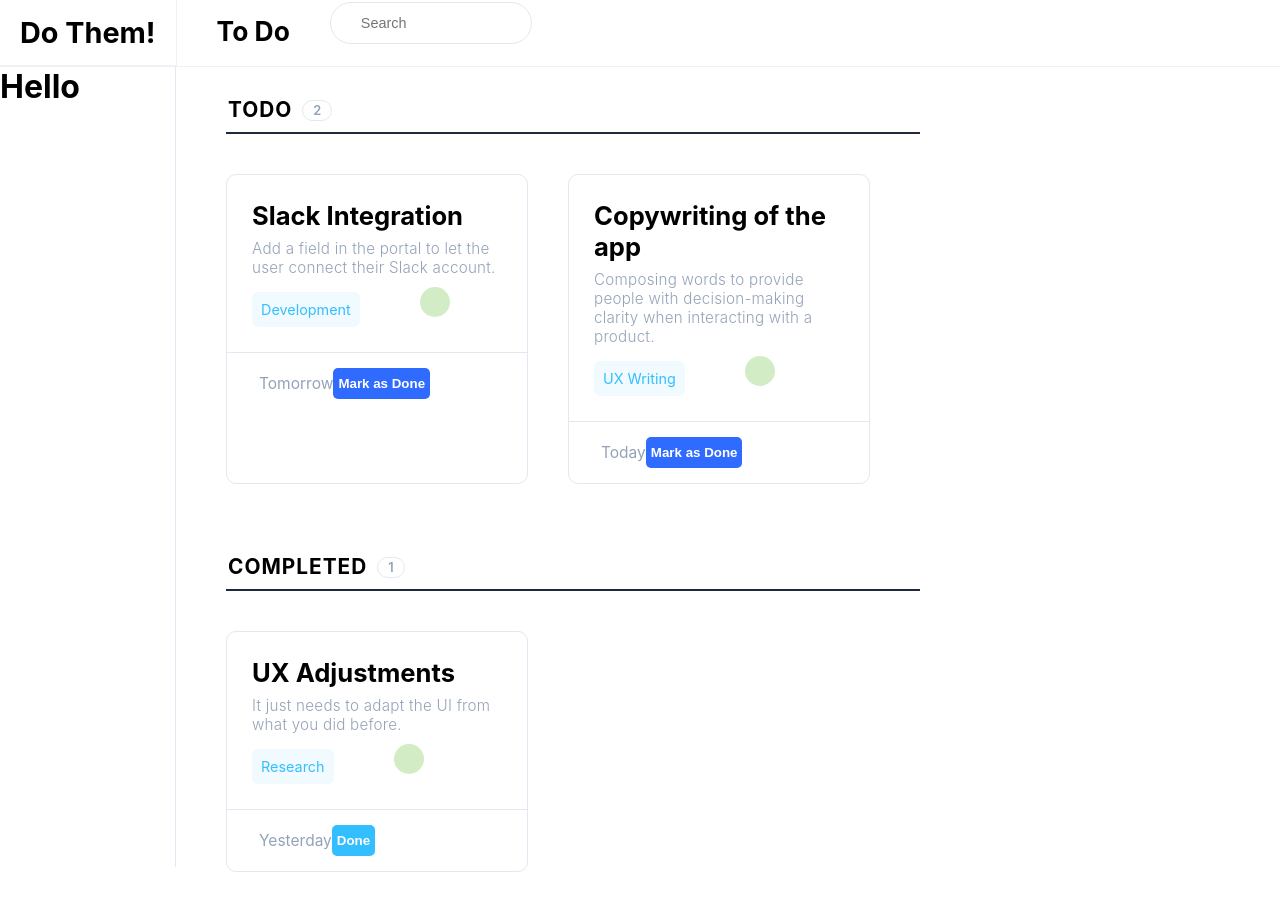
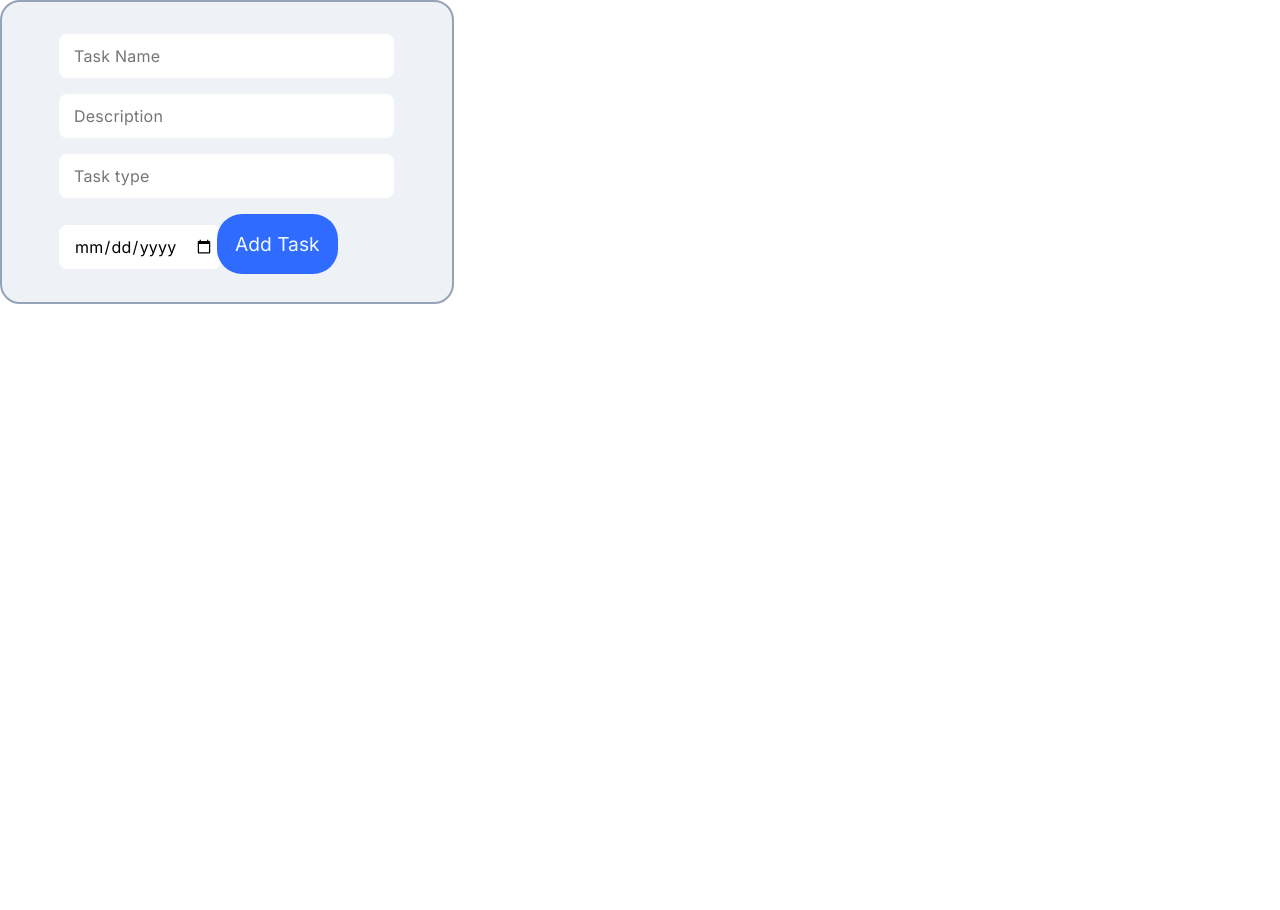
Before and after one commit to ajaykrshna/to-do-app-med, a React (Create React App) app in the folder to-do-list/: page / in a window 1280 px wide. After the commit the page ends 800 px from the top, so only its background shows below. Built offline with nearby package versions, Linux system fonts and the light colour scheme.

Commit message:
Safe Commit

```diff
--- a/to-do-list/src/App.js
+++ b/to-do-list/src/App.js
@@ -6,6 +6,7 @@ import Sidebar from './components/Sidebar';
 import Bodytodo from './components/Bodytodo';
 import Bodycompleted from './components/Bodycompleted';
 import data from './components/data';
+import Addtask from './components/Addtask';
 
 function App() {
   const [tasks, setTasks] = useState(data)
@@ -51,7 +52,7 @@ function App() {
   })
 
 
-  return (
+  /* return (
     <div className="App">
       <Header />
       <div className='todobody'>
@@ -71,8 +72,15 @@ function App() {
           </div>
         </div>
       </div>
+      <div className='addtask'>
+        <Addtask />
+      </div>
     </div>
-  );
+  ); */
+
+  return(
+    <Addtask/>
+  )
 }
 
 export default App;
--- /dev/null
+++ b/to-do-list/src/components/Addtask.js
@@ -0,0 +1,75 @@
+import React, { useState } from 'react';
+
+export default function Addtask() {
+    const [formData, setFormData] = useState({
+        taskname: "",
+        desc: "",
+        type: "",
+        date: "",
+        completed: false
+    })
+
+    function handleOnChange(event) {
+        const { name, value } = event.target
+        setFormData(prevData => {
+            return {
+                ...prevData,
+                [name]: value
+            }
+        })
+    }
+
+    function handleSubmit(event) {
+        event.preventDefault()
+        console.log(formData)
+    }
+    return (
+        <div className='addtask--form'>
+            <form className='formtask' onSubmit={handleSubmit}>
+                <div className='form--name--div'>
+                    <input
+                        className='form--name'
+                        type='text'
+                        placeholder='Task Name'
+                        name='taskname'
+                        onChange={handleOnChange}
+                        value={formData.taskname}
+                    />
+                </div>
+                <div className='form--name--div'>
+                    <input
+                        type='text'
+                        className='form--name'
+                        placeholder='Description'
+                        name="desc"
+                        onChange={handleOnChange}
+                        value={formData.desc}
+                    />
+                </div>
+                <div className='form--name--div'>
+                    <input
+                        type='text'
+                        className='form--name'
+                        placeholder='Task type'
+                        name='type'
+                        onChange={handleOnChange}
+                        value={formData.type}
+                    />
+                </div>
+                <div className='buttondiv'>
+                    <div className='form--name--date'>
+                        <input
+                            type='date'
+                            className='form--date'
+                            placeholder='Date'
+                            name='date'
+                            onChange={handleOnChange}
+                            value={formData.date}
+                        />
+                    </div>
+                    <button className='buttonadd'>Add Task</button>
+                </div>
+            </form>
+        </div>
+    )
+}
--- a/to-do-list/src/index.css
+++ b/to-do-list/src/index.css
@@ -3,7 +3,7 @@
 * {
   margin: 0;
   padding: 0;
-
+  font-family:  Inter;
 }
 
 
@@ -195,3 +195,75 @@ ion-icon {
 .donebutton:hover {
   box-shadow: 1px 3px 6px 0px rgba(0,0,0, 0.25);
 }
+
+.formtask {
+ padding: 10px;
+ margin-right: 20px;
+}
+
+.addtask--form{
+  display: flex;
+  flex-direction: column;
+  align-items: center;
+  background-color: #EEF2F6;
+  border: 2px solid #94A3B8;
+  border-radius: 20px;
+  width: 450px;
+  height: 300px;
+}
+
+.form--name--div {
+  padding: 10px;
+  width: 320px;
+  height: 30px;
+  margin: 10px;
+}
+
+.form--name {
+  width: 100%;
+  height: 100%;
+  border: 2px solid #EEF2F6;
+  border-radius: 10px;
+  padding: 7px 0;
+  padding-left:15px;
+  font-size: 1rem;
+  letter-spacing: 0.015rem;
+  outline: none;
+}
+
+.form--date {
+  width: 100%;
+  height: 100%;
+  border: 2px solid #EEF2F6;
+  border-radius: 10px;
+  padding: 7px 0;
+  padding-right: 7px;
+  padding-left:15px;
+  font-size: 1rem;
+  letter-spacing: 0.015rem;
+  outline: none;
+}
+
+.form--name--date {
+  padding: 10px;
+  width: 140px;
+  height: 30px;
+  margin: 10px;
+}
+.buttondiv{
+  display: flex;
+  align-content: center;
+  align-items: center;
+}
+
+.buttonadd {
+  min-width: max-content;
+  min-height: max-content;
+  border-radius: 25px;
+  padding: 18px;
+  margin-top: 12px;
+  border: none;
+  background-color: #306BFF;
+  color: #F0FAFF;
+  font-size: 1.2rem;
+}
```
